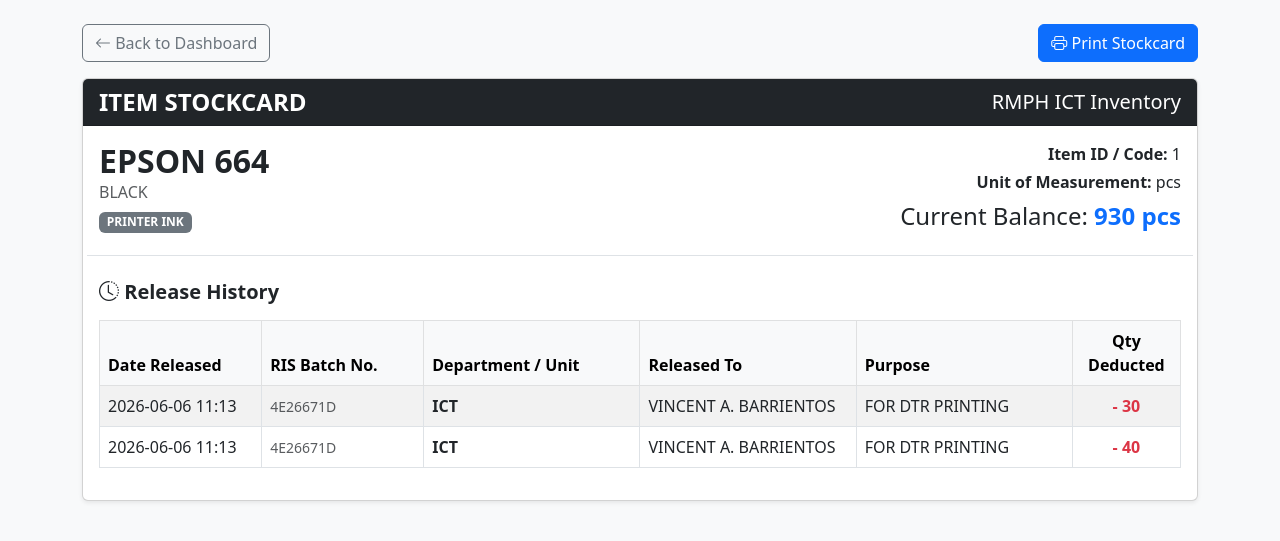
After one commit to Babinsss/supply_system, a Flask app: page /stockcard/1 in a window 1280 px wide. The commit adds this page. Shown: the top 541 px of the page. Run offline with Flask 3, Linux system fonts and the light colour scheme.

Commit message:
Add stockcard route and template for detailed item view

```diff
--- a/app.py
+++ b/app.py
@@ -119,6 +119,20 @@
     flash('Item successfully deleted.', 'success')
     return redirect(url_for('dashboard'))
 
+# --- NEW STOCKCARD ROUTE ---
+@app.route('/stockcard/<int:item_id>')
+def stockcard(item_id):
+    # Fetch the specific supply item
+    item = Supply.query.get_or_404(item_id)
+
+    # Fetch all APPROVED requests for this specific item (these are your releases)
+    releases = DepartmentRequest.query.filter_by(
+        supply_id=item_id,
+        status='Approved'
+    ).order_by(DepartmentRequest.created_at.desc()).all()
+
+    return render_template('stockcard.html', item=item, releases=releases)
+
 @app.route('/process-batch/<batch_id>/<action>')
 def process_batch(batch_id, action):
     batch_reqs = DepartmentRequest.query.filter_by(batch_id=batch_id).all()
--- /dev/null
+++ b/templates/stockcard.html
@@ -0,0 +1,140 @@
+<!DOCTYPE html>
+<html lang="en">
+<head>
+    <meta charset="UTF-8">
+    <meta name="viewport" content="width=device-width, initial-scale=1.0">
+    <title>Stockcard - {{ item.name }}</title>
+    <link href="https://cdn.jsdelivr.net/npm/bootstrap@5.3.0/dist/css/bootstrap.min.css" rel="stylesheet">
+    <link rel="stylesheet" href="https://cdn.jsdelivr.net/npm/bootstrap-icons@1.10.5/font/bootstrap-icons.css">
+    <style>
+        body { background-color: #f8f9fa; }
+
+        /* --- PRINT SPECIFIC STYLES --- */
+        @media print {
+            @page {
+                size: letter portrait;
+                margin: 0.5in; /* Clean 0.5 inch margins around the paper */
+            }
+            body {
+                background-color: white;
+                padding: 0;
+                margin: 0;
+                color: #000; /* Force black text for better contrast */
+            }
+            .no-print { display: none !important; }
+
+            /* Remove card styling for a clean document look */
+            .card { border: none !important; box-shadow: none !important; }
+
+            /* Transform the dark header into a formal document header */
+            .card-header {
+                background-color: transparent !important;
+                color: #000 !important;
+                border-bottom: 2px solid #000 !important;
+                padding: 0 0 10px 0 !important;
+                margin-bottom: 20px !important;
+            }
+
+            /* FIX THE SCROLLBAR ISSUE */
+            .table-responsive {
+                overflow-x: visible !important;
+            }
+
+            /* Enhance Table Readability on Paper */
+            table {
+                width: 100% !important;
+                border-collapse: collapse !important;
+            }
+            th, td {
+                border: 1px solid #000 !important;
+                padding: 8px 12px !important;
+                font-size: 11pt !important; /* Slightly larger for reading */
+                color: #000 !important;
+            }
+            th {
+                background-color: #f0f0f0 !important;
+                -webkit-print-color-adjust: exact;
+                print-color-adjust: exact;
+            }
+
+            /* Adjust badges and colored text for B&W printers */
+            .badge {
+                border: 1px solid #666;
+                color: #333 !important;
+                background: transparent !important;
+            }
+            .text-danger, .text-primary {
+                color: #000 !important;
+            }
+        }
+    </style>
+</head>
+<body>
+
+    <div class="container mt-4">
+        <div class="d-flex justify-content-between align-items-center mb-3 no-print">
+            <a href="/dashboard" class="btn btn-outline-secondary"><i class="bi bi-arrow-left"></i> Back to Dashboard</a>
+            <button onclick="window.print()" class="btn btn-primary"><i class="bi bi-printer"></i> Print Stockcard</button>
+        </div>
+
+        <div class="card shadow-sm">
+            <div class="card-header bg-dark text-white d-flex justify-content-between align-items-center">
+                <h4 class="mb-0 fw-bold">ITEM STOCKCARD</h4>
+                <span class="fs-5">RMPH ICT Inventory</span>
+            </div>
+
+            <div class="card-body">
+
+                <div class="row mb-4 border-bottom pb-3">
+                    <div class="col-md-6">
+                        <h2 class="fw-bold mb-0">{{ item.name }}</h2>
+                        <p class="text-muted mb-1">{{ item.description }}</p>
+                        <span class="badge bg-secondary">{{ item.category }}</span>
+                    </div>
+                    <div class="col-md-6 text-md-end mt-3 mt-md-0">
+                        <p class="mb-1"><strong>Item ID / Code:</strong> {{ item.id }}</p>
+                        <p class="mb-1"><strong>Unit of Measurement:</strong> {{ item.unit }}</p>
+                        <h4 class="mt-2">Current Balance: <span class="text-primary fw-bold">{{ item.quantity }} {{ item.unit }}</span></h4>
+                    </div>
+                </div>
+
+                <h5 class="fw-bold mb-3"><i class="bi bi-clock-history no-print"></i> Release History</h5>
+                <div class="table-responsive">
+                    <table class="table table-bordered table-striped">
+                        <thead class="table-light">
+                            <tr>
+                                <th style="width: 15%;">Date Released</th>
+                                <th style="width: 15%;">RIS Batch No.</th>
+                                <th style="width: 20%;">Department / Unit</th>
+                                <th style="width: 20%;">Released To</th>
+                                <th style="width: 20%;">Purpose</th>
+                                <th class="text-center" style="width: 10%;">Qty Deducted</th>
+                            </tr>
+                        </thead>
+                        <tbody>
+                            {% for release in releases %}
+                            <tr>
+                                <td>{{ release.created_at.strftime('%Y-%m-%d %H:%M') }}</td>
+                                <td><small class="text-muted">{{ release.batch_id[:8] | upper }}</small></td>
+                                <td class="fw-bold">{{ release.department_name }}</td>
+                                <td>{{ release.requested_by }}</td>
+                                <td>{{ release.purpose }}</td>
+                                <td class="text-center text-danger fw-bold">- {{ release.quantity }}</td>
+                            </tr>
+                            {% else %}
+                            <tr>
+                                <td colspan="6" class="text-center py-4 text-muted">
+                                    No approved releases recorded for this item yet.
+                                </td>
+                            </tr>
+                            {% endfor %}
+                        </tbody>
+                    </table>
+                </div>
+
+            </div>
+        </div>
+    </div>
+
+</body>
+</html>
```
Also changed, not shown: templates/dashboard.html (+9 -4 lines).
